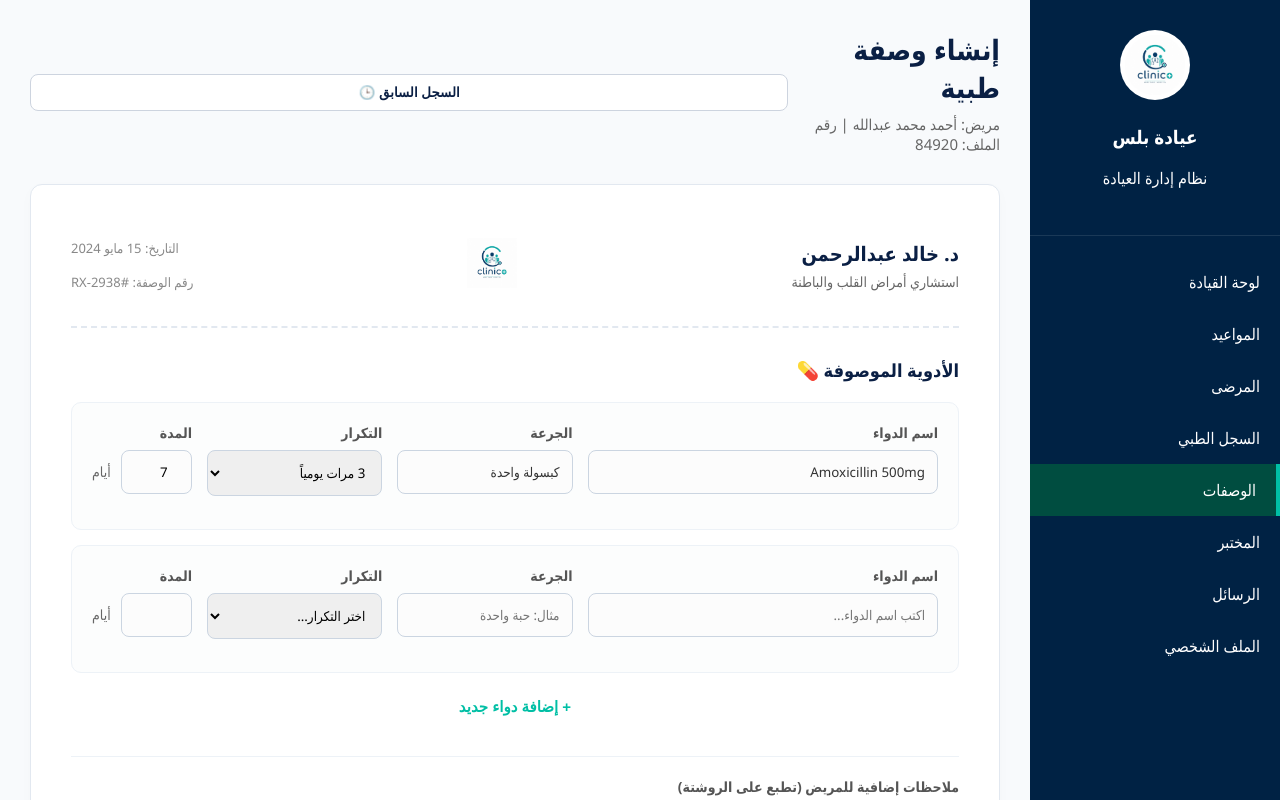
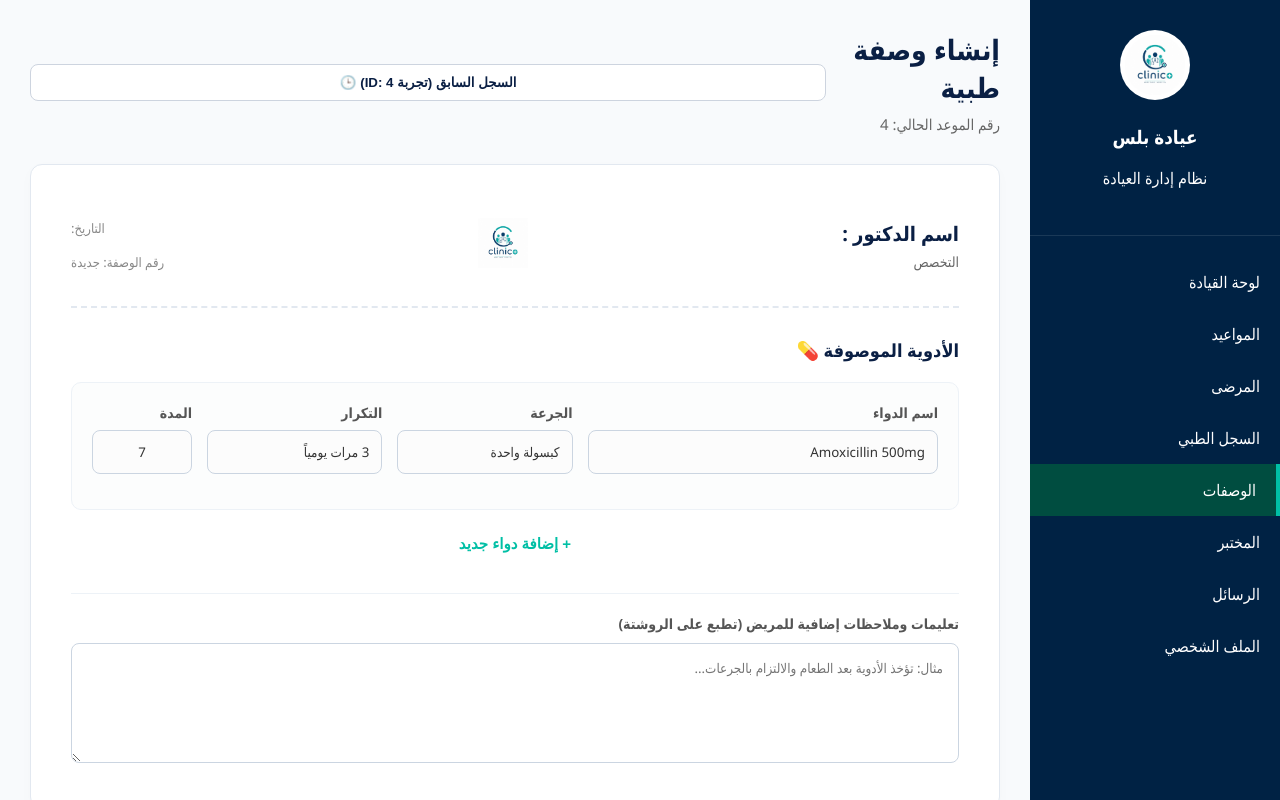
Before and after one commit to shayyahammar-ai/web_doctor2, a React (Vite) app: page /prescriptions in a window 1280 px wide. Built offline with nearby package versions, Linux system fonts and the light colour scheme.

Commit message:
edit to page prescription without idAppointment

```diff
--- a/src/Prescriptions.jsx
+++ b/src/Prescriptions.jsx
@@ -1,24 +1,197 @@
-import React, { useState } from 'react';
-import { Link } from 'react-router-dom';
+import React, { useState, useEffect } from 'react';
+import { useParams, Link } from 'react-router-dom';
 import './Prescriptions.css';
 
 function Prescriptions() {
-  // استخدام State لإدارة قائمة الأدوية (نبدأ بدواء واحد معبأ وواحد فارغ كما في صورتك)
-  const [medications, setMedications] = useState([
-    { id: 1, name: 'Amoxicillin 500mg', dose: 'كبسولة واحدة', frequency: '3 مرات يومياً', duration: '7' },
-    { id: 2, name: '', dose: '', frequency: '', duration: '' }
+  const params = useParams();
+  const appointmentId = params.appointmentId || 4;
+
+  // 1. إدارة الحالة (State)
+  const [items, setItems] = useState([
+    { id: Date.now(), medicine_name: 'Amoxicillin 500mg', dosage: 'كبسولة واحدة', frequency: '3 مرات يومياً', duration: '7' },
   ]);
+  const [instructions, setInstructions] = useState('');
+  const [currentPrescriptionId, setCurrentPrescriptionId] = useState(null);
+  const [isLoading, setIsLoading] = useState(false);
 
-  // دالة لإضافة سطر دواء جديد عند الضغط على الزر
-  const addNewMedicationRow = () => {
-    const newMed = { id: Date.now(), name: '', dose: '', frequency: '', duration: '' };
-    setMedications([...medications, newMed]);
+  // إعدادات الـ API
+  const BASE_URL = 'https://api-shayyah.abukm.com/api';
+  const token = localStorage.getItem('token');
+
+  const headers = {
+    'Content-Type': 'application/json',
+    'Accept': 'application/json',
+    'Authorization': `Bearer ${token}`
+  };
+
+  // إضافة سطر دواء جديد
+  const addNewItemRow = () => {
+    const newItem = { id: Date.now(), medicine_name: '', dosage: '', frequency: '', duration: '' };
+    setItems([...items, newItem]);
+  };
+
+  // تحديث حقول الدواء
+  const handleItemChange = (id, field, value) => {
+    setItems(
+      items.map((item) =>
+        item.id === id ? { ...item, [field]: value } : item
+      )
+    );
+  };
+
+  // تجهيز الـ Payload المشترك
+  const getPayload = () => {
+    const validItems = items
+      .filter(item => item.medicine_name.trim() !== '')
+      .map(item => ({
+        medicine_name: item.medicine_name,
+        dosage: item.dosage,
+        frequency: item.frequency,
+        duration: item.duration
+      }));
+
+    if (validItems.length === 0) {
+      alert("يرجى إضافة دواء واحد على الأقل.");
+      return null;
+    }
+
+    return {
+      instructions: instructions,
+      items: validItems
+    };
+  };
+
+  // أ. إنشاء وصفة جديدة (POST)
+  const handleCreate = async () => {
+    const payload = getPayload();
+    if (!payload) return;
+
+    setIsLoading(true);
+    try {
+      const response = await fetch(`${BASE_URL}/appointments/${appointmentId}/prescription`, {
+        method: 'POST',
+        headers: headers,
+        body: JSON.stringify(payload)
+      });
+
+      const data = await response.json();
+
+      if (response.ok) {
+        alert("تم حفظ الروشتة بنجاح!");
+        // إذا كان السيرفر يعيد بيانات الوصفة أو الـ id، نقوم بتخزينه ليتحول الزر تلقائياً إلى "تعديل"
+        if (data.id || data.prescription?.id) {
+          setCurrentPrescriptionId(data.id || data.prescription.id);
+        }
+      }
+      else if (response.status === 422) {
+        let errorMessage = "يوجد خطأ في البيانات المدخلة:\n";
+        if (data.errors) {
+            for (const key in data.errors) {
+                errorMessage += `- ${data.errors[key][0]}\n`;
+            }
+        } else {
+            errorMessage += data.message || "تأكد من تعبئة جميع الحقول.";
+        }
+        alert(errorMessage);
+      }
+      else {
+        alert("حدث خطأ أثناء الحفظ");
+        console.error("Server Error:", data);
+      }
+    } catch (error) {
+      console.error("Network Error:", error);
+      alert("حدث خطأ في الاتصال بالخادم.");
+    } finally {
+      setIsLoading(false);
+    }
+  };
+
+  // ب. تحديث وصفة موجودة (PUT)
+  const handleUpdate = async () => {
+    const payload = getPayload();
+    if (!payload) return;
+
+    setIsLoading(true);
+    try {
+      const response = await fetch(`${BASE_URL}/prescriptions/${currentPrescriptionId}/update`, {
+        method: 'PUT',
+        headers: headers,
+        body: JSON.stringify(payload)
+      });
+
+      const data = await response.json();
+
+      if (response.ok) {
+        alert("تم تحديث الروشتة بنجاح!");
+      } else {
+        alert("حدث خطأ أثناء التحديث");
+        console.error("Update Error:", data);
+      }
+    } catch (error) {
+      console.error("Network Error:", error);
+      alert("حدث خطأ في الاتصال بالخادم.");
+    } finally {
+      setIsLoading(false);
+    }
+  };
+
+  // ج. جلب وصفة سابقة (GET)
+  const fetchPrescription = async (prescriptionId) => {
+    try {
+      const response = await fetch(`${BASE_URL}/prescriptions/${prescriptionId}/show`, {
+        method: 'GET',
+        headers: headers
+      });
+      const data = await response.json();
+      if (response.ok) {
+        const fetchedItems = data.items.map(item => ({ ...item, id: Math.random() }));
+        setItems(fetchedItems);
+        setInstructions(data.instructions || '');
+        setCurrentPrescriptionId(prescriptionId);
+      } else {
+         alert("لم يتم العثور على الوصفة");
+      }
+    } catch (error) {
+      console.error("Error fetching:", error);
+    }
+  };
+
+  // د. حذف وصفة (DELETE)
+  const handleDelete = async () => {
+    if (!currentPrescriptionId) return;
+
+    if(window.confirm("هل أنت متأكد من حذف هذه الروشتة؟")) {
+      setIsLoading(true);
+      try {
+        const response = await fetch(`${BASE_URL}/prescriptions/${currentPrescriptionId}/delete`, {
+          method: 'DELETE',
+          headers: headers
+        });
+        if (response.ok) {
+          alert("تم الحذف بنجاح");
+          setItems([{ id: Date.now(), medicine_name: '', dosage: '', frequency: '', duration: '' }]);
+          setInstructions('');
+          setCurrentPrescriptionId(null);
+        } else {
+          alert("حدث خطأ أثناء الحذف");
+        }
+      } catch (error) {
+        console.error("Error deleting:", error);
+      } finally {
+        setIsLoading(false);
+      }
+    }
+  };
+
+  // هـ. زر إلغاء أو تفريغ النموذج لإنشاء روشتة جديدة
+  const handleReset = () => {
+    setCurrentPrescriptionId(null);
+    setItems([{ id: Date.now(), medicine_name: '', dosage: '', frequency: '', duration: '' }]);
+    setInstructions('');
   };
 
   return (
     <div className="dashboard-layout" dir="rtl">
-
-      {/* القائمة الجانبية */}
       <aside className="sidebar">
         <div className="sidebar-brand">
           <img src="/logo.png" alt="Clinico Logo" className="dash-logo" />
@@ -39,92 +212,115 @@ function Prescriptions() {
         </nav>
       </aside>
 
-      {/* المحتوى الرئيسي */}
       <main className="main-content background-gray">
-
-        {/* الترويسة العليا ومعلومات المريض */}
         <div className="prescription-header-container">
           <div className="title-and-patient">
-            <h1>إنشاء وصفة طبية</h1>
-            <p>مريض: أحمد محمد عبدالله | رقم الملف: 84920</p>
+            <h1>{currentPrescriptionId ? "تعديل وصفة طبية" : "إنشاء وصفة طبية"}</h1>
+            <p>رقم الموعد الحالي: {appointmentId}</p>
           </div>
-          <button className="history-btn">
-             السجل السابق 🕒
+          <button className="history-btn" onClick={() => fetchPrescription(4)}>
+             السجل السابق (تجربة ID: 4) 🕒
           </button>
         </div>
 
         <div className="prescription-content-area">
-          {/* ورقة الوصفة الطبية (الروشتة) */}
           <div className="prescription-paper">
-
-            {/* ترويسة الطبيب */}
             <div className="doctor-header">
               <div className="doctor-info">
-                <h2>د. خالد عبدالرحمن</h2>
-                <p>استشاري أمراض القلب والباطنة</p>
+                <h2>اسم الدكتور  :</h2>
+                <p>   التخصص </p>
               </div>
               <div className="clinic-stamp">
                  <img src="/logo.png" alt="Logo" className="small-logo" />
               </div>
               <div className="prescription-meta">
-                <p>التاريخ: 15 مايو 2024</p>
-                <p>رقم الوصفة: #RX-2938</p>
+                <p>التاريخ: </p>
+                <p>رقم الوصفة: {currentPrescriptionId ? `#RX-${currentPrescriptionId}` : 'جديدة'}</p>
               </div>
             </div>
 
-            {/* قسم الأدوية */}
             <div className="medications-section">
               <h3 className="section-title">الأدوية الموصوفة 💊</h3>
 
-              {/* رسم سطور الأدوية بناءً على الـ State */}
-              {medications.map((med, index) => (
-                <div className="medication-row" key={med.id}>
+              {items.map((item) => (
+                <div className="medication-row" key={item.id}>
                   <div className="form-group med-name">
                     <label>اسم الدواء</label>
-                    <input type="text" placeholder="اكتب اسم الدواء..." defaultValue={med.name} />
+                    <input
+                      type="text"
+                      placeholder="اكتب اسم الدواء..."
+                      value={item.medicine_name}
+                      onChange={(e) => handleItemChange(item.id, 'medicine_name', e.target.value)}
+                    />
                   </div>
                   <div className="form-group med-dose">
                     <label>الجرعة</label>
-                    <input type="text" placeholder="مثال: حبة واحدة" defaultValue={med.dose} />
+                    <input
+                      type="text"
+                      placeholder="مثال: حبة واحدة"
+                      value={item.dosage}
+                      onChange={(e) => handleItemChange(item.id, 'dosage', e.target.value)}
+                    />
                   </div>
                   <div className="form-group med-freq">
                     <label>التكرار</label>
-                    <select defaultValue={med.frequency}>
-                      <option value="">اختر التكرار...</option>
-                      <option value="مرة يومياً">مرة يومياً</option>
-                      <option value="مرتين يومياً">مرتين يومياً</option>
-                      <option value="3 مرات يومياً">3 مرات يومياً</option>
-                    </select>
+                    <input
+                      type="text"
+                      placeholder="مثال: مرتين يومياً"
+                      value={item.frequency}
+                      onChange={(e) => handleItemChange(item.id, 'frequency', e.target.value)}
+                    />
                   </div>
                   <div className="form-group med-duration">
                     <label>المدة</label>
                     <div className="duration-input">
-                      <input type="number" defaultValue={med.duration} />
-                      <span>أيام</span>
+                      <input
+                        type="text"
+                        placeholder="مثال: لمدة 7 أيام"
+                        value={item.duration}
+                        onChange={(e) => handleItemChange(item.id, 'duration', e.target.value)}
+                      />
                     </div>
                   </div>
                 </div>
               ))}
 
-              <button className="add-med-btn" onClick={addNewMedicationRow}>
+              <button className="add-med-btn" onClick={addNewItemRow}>
                 + إضافة دواء جديد
               </button>
             </div>
 
-            {/* ملاحظات المريض */}
             <div className="notes-section">
-              <label>ملاحظات إضافية للمريض (تطبع على الروشتة)</label>
-              <textarea placeholder="مثال: يرجى المراجعة بعد أسبوع، وتجنب الأطعمة المالحة..."></textarea>
+              <label>تعليمات وملاحظات إضافية للمريض (تطبع على الروشتة)</label>
+              <textarea
+                placeholder="مثال: تؤخذ الأدوية بعد الطعام والالتزام بالجرعات..."
+                value={instructions}
+                onChange={(e) => setInstructions(e.target.value)}
+              ></textarea>
             </div>
-
           </div>
 
-          {/* أزرار الحفظ والإلغاء */}
-          <div className="action-buttons-container">
-            <button className="save-print-btn">🖨️ حفظ وطباعة الروشتة</button>
-            <button className="cancel-btn">إلغاء</button>
+          {/* الأزرار المعدلة: حفظ جديد، تعديل، حذف، وإلغاء */}
+          <div className="action-buttons-container" style={{ display: 'flex', gap: '10px', marginTop: '20px' }}>
+            {!currentPrescriptionId ? (
+              <button className="save-print-btn" onClick={handleCreate} disabled={isLoading} style={{backgroundColor: '#007bff', color: 'white', padding: '10px 20px', border: 'none', cursor: 'pointer'}}>
+                {isLoading ? 'جاري الحفظ...' : '💾 حفظ روشتة جديدة'}
+              </button>
+            ) : (
+              <>
+                <button className="update-btn" onClick={handleUpdate} disabled={isLoading} style={{backgroundColor: '#28a745', color: 'white', padding: '10px 20px', border: 'none', cursor: 'pointer'}}>
+                  {isLoading ? 'جاري التعديل...' : '✏️ تعديل الروشتة'}
+                </button>
+                <button className="delete-btn" onClick={handleDelete} disabled={isLoading} style={{backgroundColor: '#dc3545', color: 'white', padding: '10px 20px', border: 'none', cursor: 'pointer'}}>
+                  🗑️ حذف الروشتة
+                </button>
+              </>
+            )}
+
+            <button className="cancel-btn" onClick={handleReset} style={{backgroundColor: '#6c757d', color: 'white', padding: '10px 20px', border: 'none', cursor: 'pointer'}}>
+              إلغاء / روشتة جديدة
+            </button>
           </div>
-
         </div>
       </main>
     </div>
```
